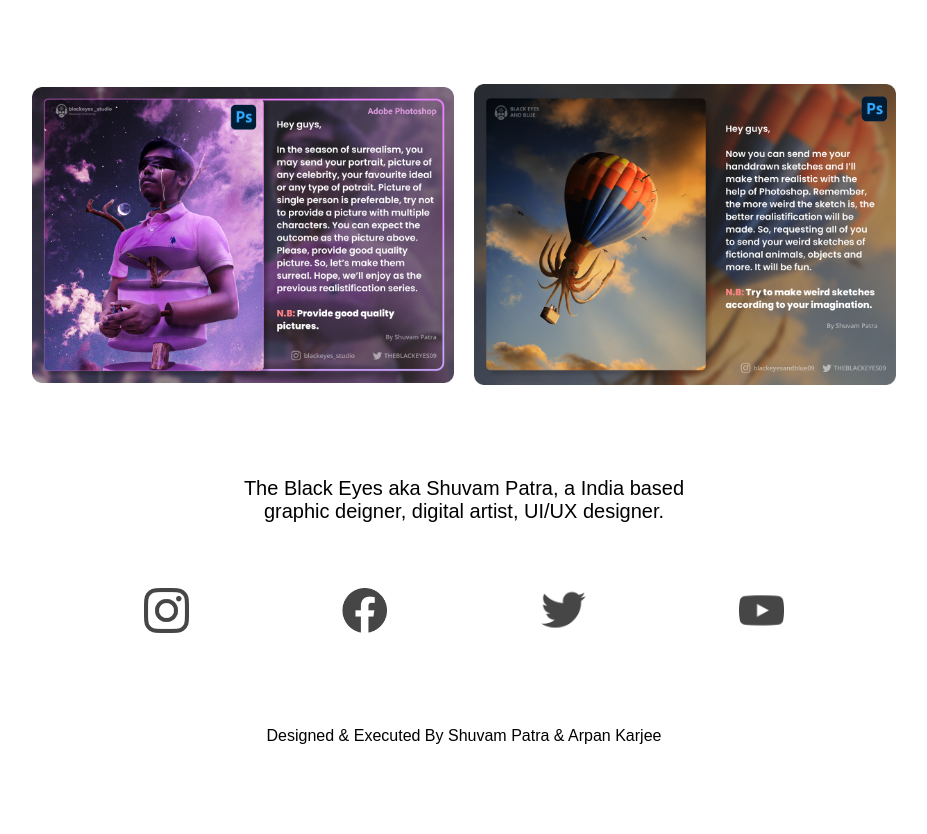
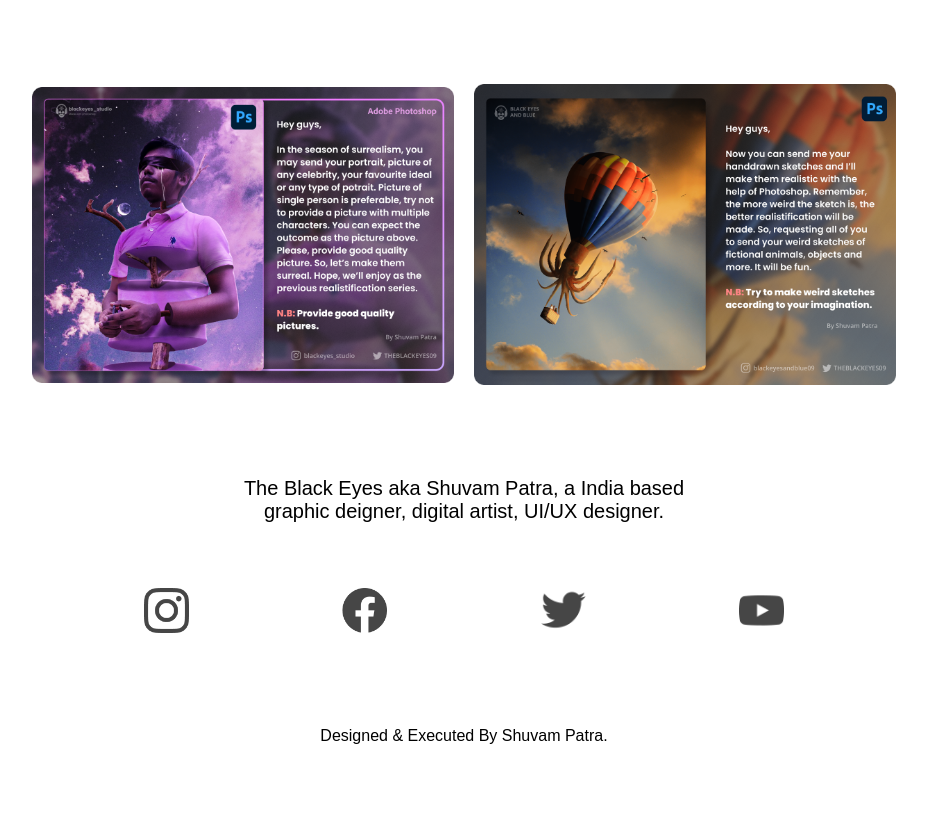
Before and after one commit to BlackEyes09/Demo-portfolio, a plain HTML site: page index.html in a window 1280 px wide. Shown: the part 1810-2644 px from the top of the page, without its empty margins (176-1103 px from the left). Drawn offline with Linux system fonts and the light colour scheme.

Commit message:
Update index.html

```diff
--- a/index.html
+++ b/index.html
@@ -126,7 +126,7 @@
         </div>
 
         <footer>
-            Designed & Executed By Shuvam Patra & Arpan Karjee
+            Designed & Executed By Shuvam Patra.
         </footer>
     </div>
 
```
